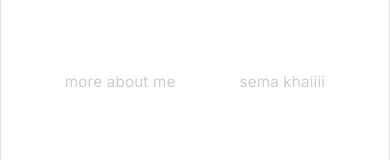
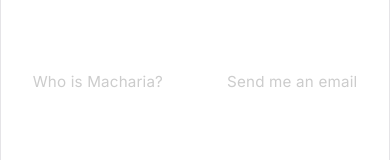
Before and after one commit to Mashaaa-him/Portfolio, a React (Vite) app: page / in a window 390 px wide. Shown: the part 330-490 px from the top of the page. Built offline with nearby package versions, Linux system fonts and the light colour scheme.

Commit message:
Add About photo layout, removed the Contact page and fixed the mobile breakpoint

```diff
--- a/src/App.css
+++ b/src/App.css
@@ -165,9 +165,9 @@
 
 .skill-list {
   display: flex;
-  flex-wrap: wrap;
+  flex-wrap: wrap-reverse;
   gap: 0.6rem;
-  list-style: none;
+  list-style: none  ;
   padding: 0;
 }
 
--- a/src/components/About.jsx
+++ b/src/components/About.jsx
@@ -14,11 +14,11 @@ function About() {
           </p>
           <p>
             Apart from being tech-savvy, Macharia is also a writer who likes sharing his thoughts
-            and opinions on various topics in life. He currently does technical writing at the <strong>Google Developers Group On Campus Kabarak</strong>, where he showcases his mild obsession with writing.
+            and opinions on various topics in life. He currently does technical writing at the <strong>Google Developers Group On Campus Kabarak</strong>, where he showcases his mild obsession in writing.
           </p>
         </div>
       </div>
-      <p className='about-nudge'>Want to chat? Slide down, or just email me - I reply.</p>
+      <p className='about-nudge'>Want to chat? Slide down to find my contact details- I reply.</p>
     </section>
   )
 }
--- a/src/pages/Home.jsx
+++ b/src/pages/Home.jsx
@@ -8,9 +8,9 @@ function Home(){
            <p className="welcome-quote">"There's only ten good men left on this earth, and it's just me and my homies."</p>
            <p className="welcome-attribution">-Gandhi</p>
           <div className="welcome-links">
-            <a href="/about">more about me</a>
+            <a href="/about">Who is Macharia?</a>
             <br />
-            <a href="mailto:macharianjombou@gmail.com">sema khaiiii</a>
+            <a href="mailto:macharianjombou@gmail.com">Send me an email</a>
           </div>
           </section>
 
```
